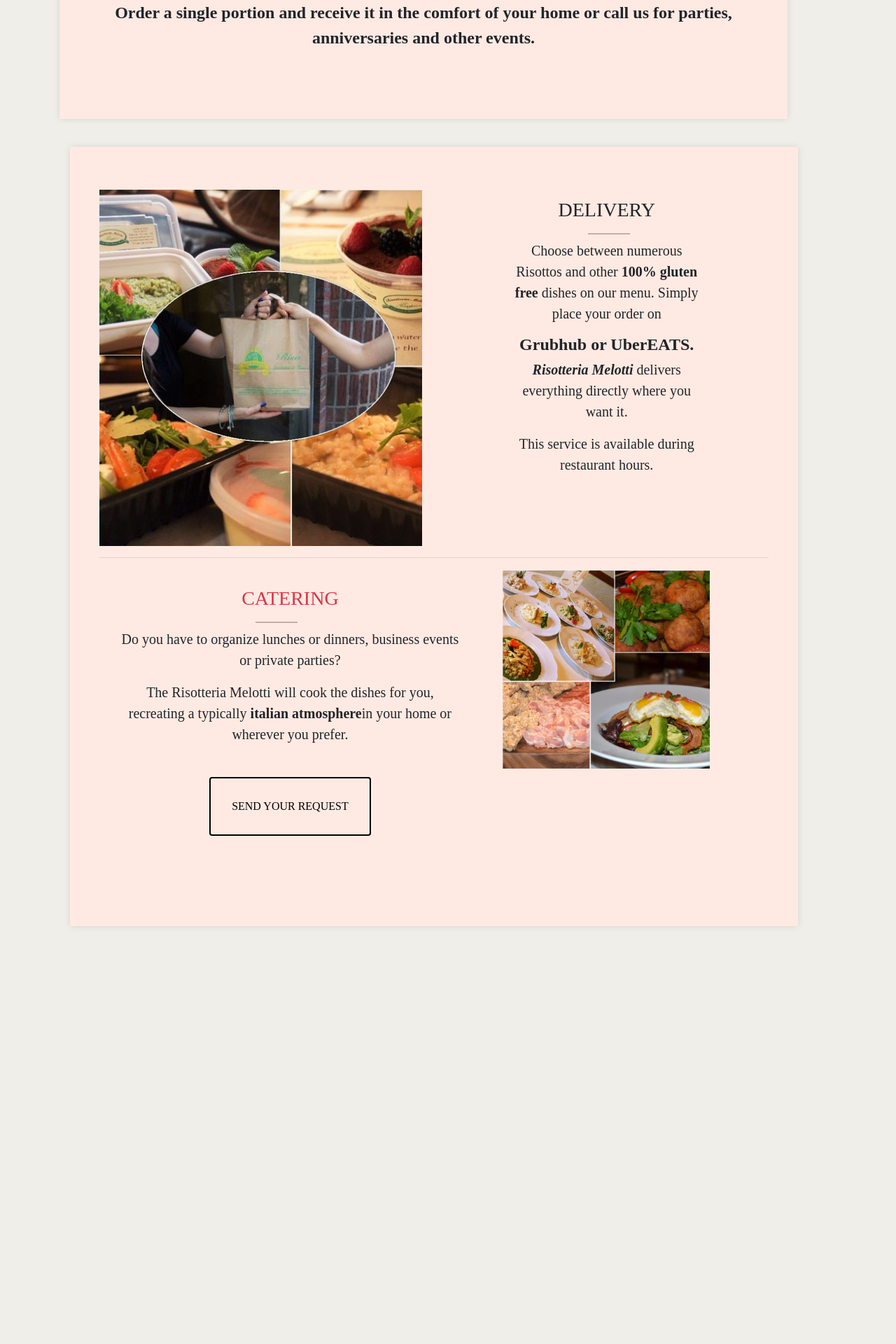
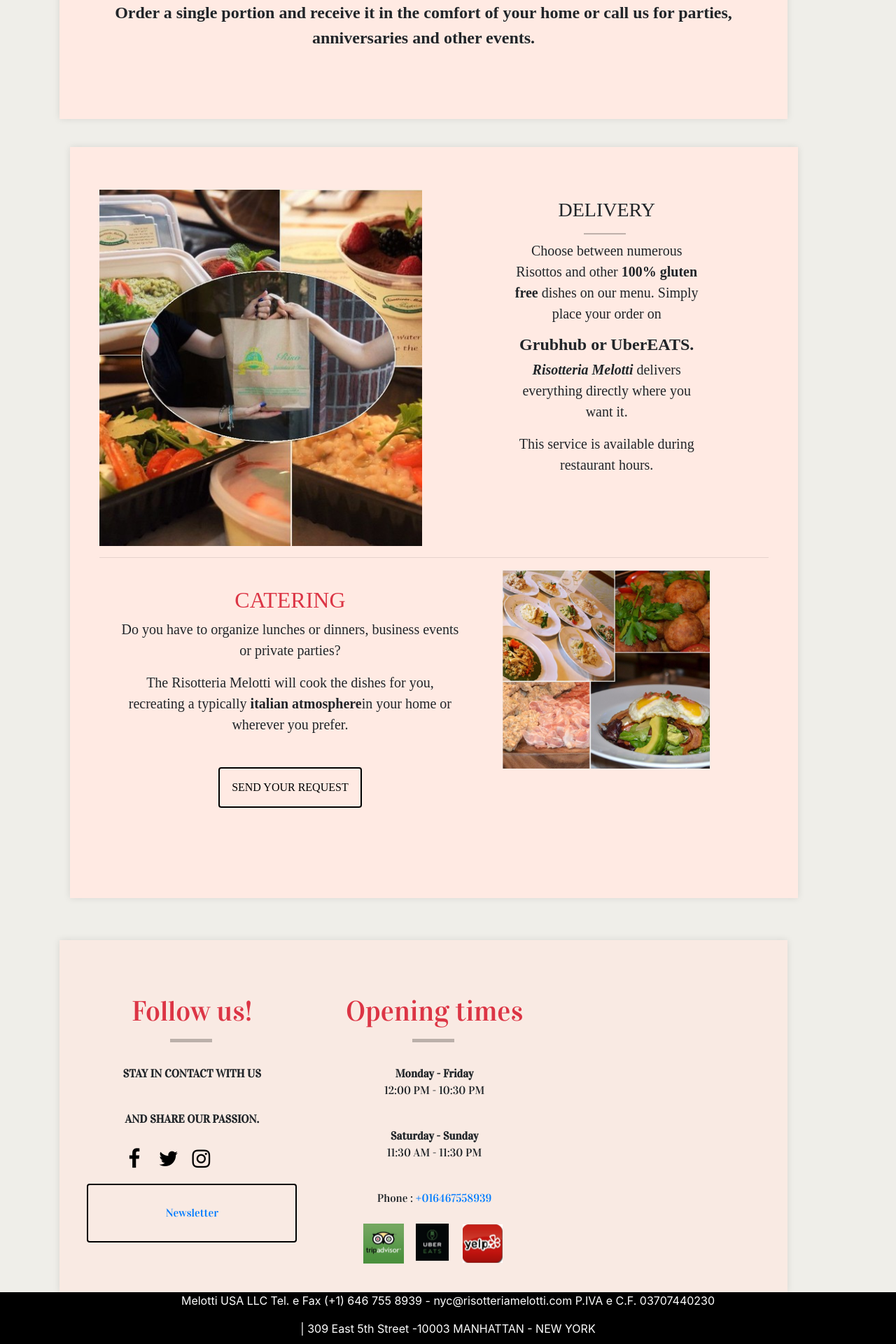
Before and after one commit to Ijasdeen/risotteria, a PHP site: page /services.php in a window 1280 px wide. Shown: the part 880-2800 px from the top of the page at 70% size. Run offline with PHP 8.4, Linux system fonts and the light colour scheme; a map, chart or similar area stays blank; some libraries are stand-ins or nearby versions; some web fonts are replaced.

Commit message:
updatedq

```diff
--- a/css/sass/style.scss
+++ b/css/sass/style.scss
@@ -52,11 +52,11 @@ nav {
     .restaurant-title {
         font-family: 'Merriweather', serif;
         position: absolute;
-        margin-left: 20%;
-        margin-top: 150px;
+        margin-top: 200px;
+        margin-left: 25%;
         color: white;
-        font-weight: 800;
-        font-size: 80px !important;
+        font-weight: 400;
+        font-size: 5vw !important;
         border-top: 2px solid white;
         border-bottom: 2px solid white;
     }
@@ -330,18 +330,17 @@ nav {
     background-size: cover;
     background-attachment: fixed;
 
-    .restaurant-title {
+     .restaurant-title {
         font-family: 'Merriweather', serif;
         position: absolute;
-        margin-left: 20%;
         margin-top: 200px;
+        margin-left: 10%;
         color: white;
         font-weight: 400;
-        font-size: 60px !important;
+        font-size: 5vw !important;
         border-top: 2px solid white;
         border-bottom: 2px solid white;
     }
-
 
 }
 
@@ -354,11 +353,11 @@ nav {
     .restaurant-title {
         font-family: 'Merriweather', serif;
         position: absolute;
-        margin-left: 20%;
         margin-top: 200px;
+        margin-left: 30px;
         color: white;
         font-weight: 400;
-        font-size: 60px !important;
+        font-size: 5vw !important;
         border-top: 2px solid white;
         border-bottom: 2px solid white;
     }
@@ -382,7 +381,7 @@ nav {
 //Service backround-section
 .service-backround-section {
     background-color: rgb(239, 238, 233);
-    height: 400em;
+    height: 100%;
     width: 100%;
     font-family: 'Arapey', serif;
 
@@ -421,7 +420,7 @@ nav {
             bottom: 0;
             height: 2px;
             width: 60px;
-            margin-left: 40%;
+            margin-left: 38%;
             margin-top: 17px;
         }
         p {
@@ -432,7 +431,7 @@ nav {
     .button-area {
         padding: 30px;
         .send-request-button {
-            padding: 30px;
+            padding: 4%;
             border: 2px solid black;
            color: black;
         -webkit-transition: all 0.2s ease-in-out;
--- a/layouts/header.php
+++ b/layouts/header.php
@@ -3,6 +3,7 @@
 
 <head>
     <meta charset="UTF-8">
+    <meta name="viewport" content="width=device-width, initial-scale=1.0">
    <link rel="shortcut icon" href="http://files.risotteriamelottinyc.com/200000406-8600187037/logo risotterira copia - Copia.JPG">
     <link rel="stylesheet" href="css/bootstrap.css">
     <link rel="stylesheet" href="css/style.css">
@@ -30,13 +31,7 @@
                     <li class="nav-item">
                         <a class="nav-link" href="services.php">OUR SERVICES</a>
                     </li>
-                    <li class="nav-item">
 
-                        <a class="nav-link" href="#">OUR STORY IN ITALY</a>
-                    </li>
-                    <li class="nav-item">
-                        <a class="nav-link" href="#">PHOTOGALLERY</a>
-                    </li>
                     <li class="nav-item">
                         <a class="nav-link" href="#">CONTACT</a>
                     </li>
--- a/services.php
+++ b/services.php
@@ -3,8 +3,14 @@
     <div class="container-fluid">
         <div class="servicehero-section">
             <div class="dark-overlay"></div>
-            <div class="restaurant-title">
+            <div class="container">
+                <div class="row">
+                <div class="col-md-12">
+                        <div class="restaurant-title text-center">
                 <p>Not only at the Restaurant...</p>
+            </div>
+                </div>
+                </div>
             </div>
 
         </div>
@@ -46,7 +52,7 @@
             <div class="row">
                 <div class="col-md-7 text-center">
                 <div class="content">
-                   <h3 class="text text-danger">CATERING</h3>
+                   <h2 class="text text-danger">CATERING</h2>
                     <p>Do you have to organize lunches or dinners, business events or private parties?</p>
                     <p>The Risotteria Melotti will cook the dishes for you, recreating a typically <b>italian  atmosphere</b>in your home or wherever you prefer.</p>
                     <div class="button-area">
@@ -65,7 +71,54 @@
      </div>
  </div>
 
+ <div class="container">
+                <div class="opening-times text-center">
+                    <div class="inner-section">
+                        <div class="row">
+                            <div class="col-md-4">
+                                <h1 class="text text-danger">Follow us!</h1>
+                                <p><strong>STAY IN CONTACT WITH US</strong></p>
+                                <p><strong>AND SHARE OUR PASSION.</strong></p>
+                                <div class="social-media-area px-5">
+                                    <div class="d-flex flex-row  text-center">
+                                        <div class="p-2"><a href="https://www.facebook.com/RisotteriaMelottiNYC" target="_blank"><i class="fa fa-facebook" aria-hidden="true"></i></a></div>
+                                        <div class="p-2"><a href="https://twitter.com/RisotteriaM_NYC" target="_blank"><i class="fa fa-twitter" aria-hidden="true"></i></a></div>
+                                        <div class="p-2"><a href="https://www.instagram.com/risotteriamelottinyc/" target="_blank"><i class="fa fa-instagram" aria-hidden="true"></i></a></div>
+                                    </div>
 
+                                </div>
+                                <div class="btn-area py-2 px-2">
+                                    <a href="javascript:void(0);" class="btn">Newsletter</a>
+                                </div>
+                            </div>
+                            <div class="col-md-4">
+                                <h1 class="text text-danger">Opening times</h1>
+                                <p><b>Monday - Friday</b><br/>
+                                    <span>12:00 PM - 10:30 PM</span>
+                                </p>
+                                <p><b>Saturday - Sunday</b><br/>
+                                    <span>11:30 AM - 11:30 PM</span>
+                                </p>
+                                <p>Phone : <a href="tel:+016467558939">+016467558939</a></p>
+                                <div class="d-flex flex-row px-5">
+                                    <div class="p-2">
+                                        <a href="https://www.tripadvisor.it/Restaurant_Review-g60763-d5497083-Reviews-Risotteria_Melotti_NYC-New_York_City_New_York.html" target="_blank"><img src="images/tripAdvisor.PNG" alt="Trip advisor" class="img-fluid"></a>
+                                    </div>
+                                    <div class="p-2">
+                                    <a href="https://www.ubereats.com/en-US/new-york/" target="_blank"><img src="images/uber.PNG" alt="Uber eats" class="img-fluid"></a>
+                                    </div>
+                                    <div class="p-2">
+                                    <a href="https://www.yelp.com/biz/risotteria-melotti-nyc-new-york-3" target="_blank"><img src="images/yelp.PNG" alt="Yelp" class="img-fluid"></a>
+                                    </div>
+                                </div>
+                            </div>
+                            <div class="col-md-4">
+                                <div class="mapouter"><div class="gmap_canvas"><iframe width="100%" height="100%" id="gmap_canvas" src="https://maps.google.com/maps?q=309%20E%205th%20St%20New%20York%2C%20NY%2010003%20USA&t=&z=13&ie=UTF8&iwloc=&output=embed" frameborder="0" scrolling="no" marginheight="0" marginwidth="0"></iframe><a href="https://www.pureblack.de">webdesign: pureblack.de</a></div><style>.mapouter{text-align:right;height:100%;width:100%;}.gmap_canvas {overflow:hidden;background:none!important;height:100%;width:100%;}</style></div>
+                            </div>
+                        </div>
+                    </div>
+                </div>
+            </div> <!--<//Opening details>-->
 </section>
 </main>
 <?php require_once("layouts/footer.php")?>
```
Also changed, not shown: css/style.css, 1 other file.
